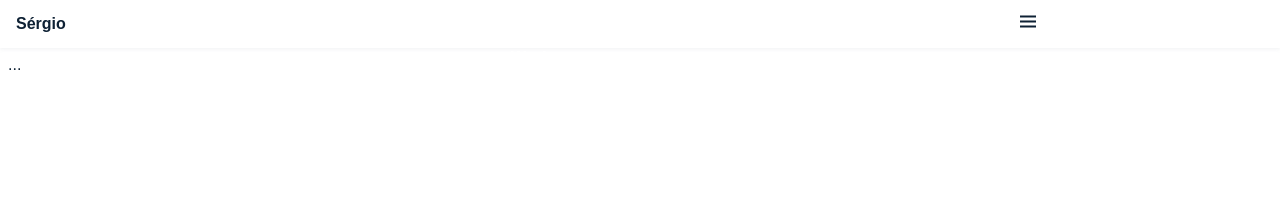
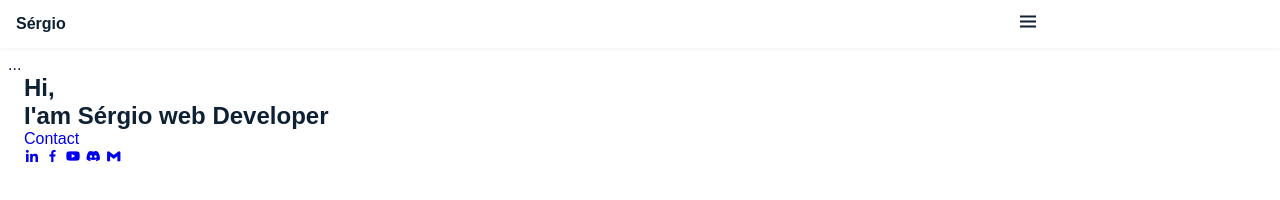
Before and after one commit to sdlima4025/portifolioBedimcode, a plain HTML site: page index.html in a window 1280 px wide. Drawn offline with nearby package versions, Linux system fonts and the light colour scheme.

Commit message:
icones redes socila em contacte

```diff
--- a/index.html
+++ b/index.html
@@ -34,7 +34,23 @@
         </nav>
     </header>
     <main class="1-main" > ...
+          <!-- ===== HOME ===== -->
+          <section class="home bd-grid" id="home">
+            <div class="home-data">
+                <h1 class="">Hi,<br> I'am <span class="home__title-color">Sérgio</span> web Developer</h1>
+                <a href="#" class="button">Contact</a>
+            </div>
 
+            <div class="home__social">
+                <a href="#" class="home__social-icon"><i class='bx bxl-linkedin' ></i></a>
+                <a href="#" class="home__social-icon"><i class='bx bxl-facebook' ></i></a>
+                <a href="#" class="home__social-icon"><i class='bx bxl-youtube' ></i></a>
+                <a href="#" class="home__social-icon"><i class='bx bxl-discord-alt' ></i></a>
+                <a href="#" class="home__social-icon"><i class='bx bxl-gmail' ></i></a>
+            </div>
+
+
+          </section>
     </main>
      <!-- ===== FOOTER ===== -->
 
```
